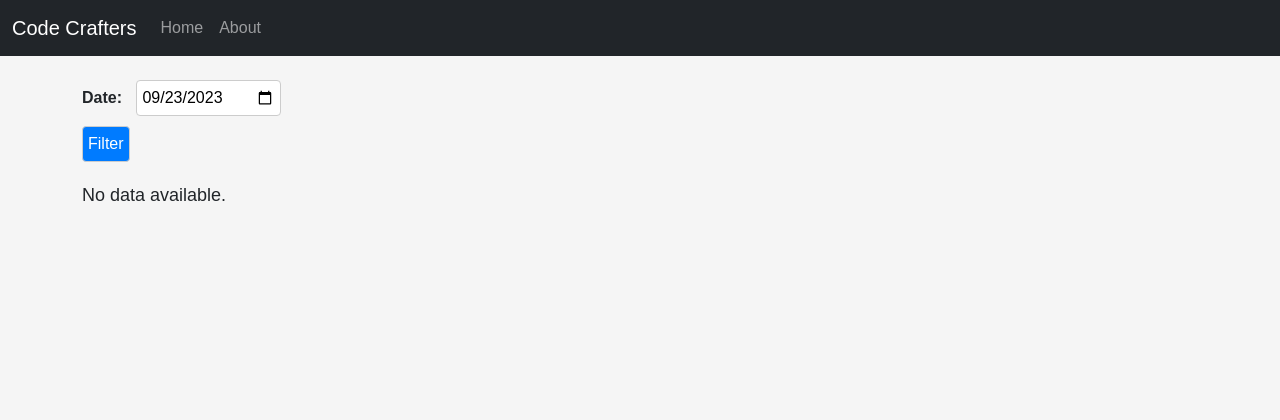
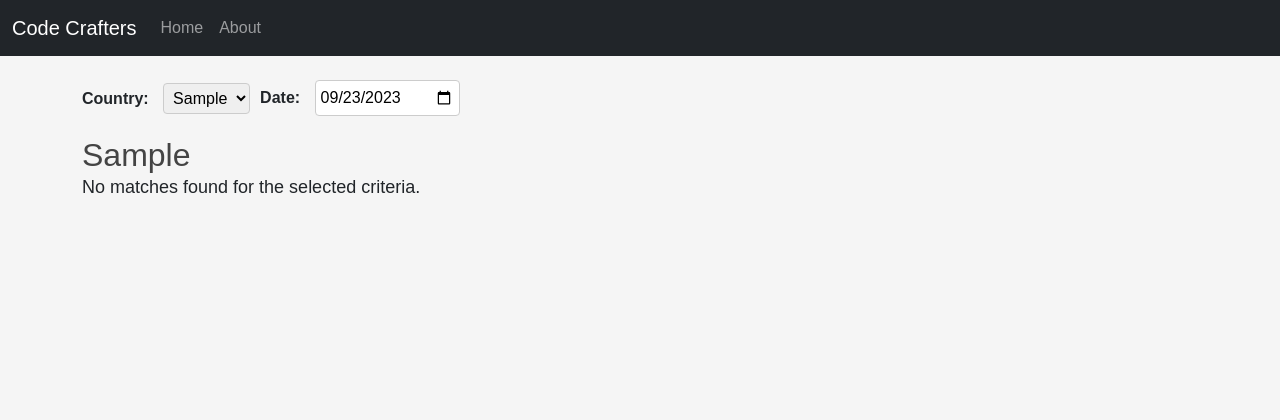
Before and after one commit to ntungufhadzeni/thuso-project, a Django app: page / in a window 1280 px wide. Shown: the top 420 px of the page. Run offline with Django 4.2, Linux system fonts and the light colour scheme; tables that the repository leaves empty hold one stand-in row (values such as "Sample post"); parts of the project's set-up code (start-up, migrations or seed data) failed here and were passed over; some libraries are stand-ins or nearby versions.

Commit message:
add ajax for filter

```diff
--- a/bets/urls.py
+++ b/bets/urls.py
@@ -2,5 +2,6 @@ from django.urls import path
 from . import views
 
 urlpatterns = [
-    path('', views.match_list, name='football_betting'),
+    path('', views.index, name='home'),
+    path('matches/', views.match_list, name='matches'),
 ]
--- a/bets/views.py
+++ b/bets/views.py
@@ -1,59 +1,55 @@
 import datetime
 from collections import defaultdict
+from django.http import HttpResponse
 from django.shortcuts import render
+from django.template.loader import render_to_string
+
 from .models import Match
 
 
+def index(request):
+    if request.method == "GET":
+        date = datetime.datetime.now().date()
+        unique_countries = Match.objects.order_by('country').values_list('country', flat=True).distinct()
+        context = {
+            'unique_countries': unique_countries,
+            'date': date
+        }
+        return render(request, 'bets/home.html', context)
+
+
 def match_list(request):
-    date = datetime.datetime.now().date()
-    unique_countries = Match.objects.filter(start_date__date=date)\
-        .order_by('country').values_list('country', flat=True).distinct()
+    if request.method == 'GET':
+        selected_country = request.GET.get('country')
+        picked_date = request.GET.get('date')
+        date = datetime.datetime.strptime(picked_date, '%Y-%m-%d').date()
+        result_list = []
 
-    filtered_matches = []
-    selected_country = []
-    result_list = []
-
-    if request.method == 'POST':
-        selected_country = request.POST.get('selected_country')
-        picked_date = request.POST.get('selected_date')
-        date = datetime.datetime.strptime(picked_date, '%Y-%m-%d').date()
-        unique_countries = Match.objects.filter(start_date__date=date) \
-            .order_by('country').values_list('country', flat=True).distinct()
-        if selected_country:
-            filtered_matches = Match.objects.filter(start_date__date=date, country=selected_country)
-            if not filtered_matches and unique_countries:
-                selected_country = unique_countries[0]  # Default selection
-                filtered_matches = Match.objects.filter(start_date__date=date, country=selected_country)
-        elif unique_countries:
-            selected_country = unique_countries[0]  # Default selection
-            filtered_matches = Match.objects.filter(start_date__date=date, country=selected_country)
-    elif unique_countries:
-        selected_country = unique_countries[0]  # Default selection
         filtered_matches = Match.objects.filter(start_date__date=date, country=selected_country)
 
-    if filtered_matches:
-        # Create a defaultdict to store matches by league
-        matches_by_league = defaultdict(list)
+        if filtered_matches:
+            # Create a defaultdict to store matches by league
+            matches_by_league = defaultdict(list)
 
-        # Group matches by the 'league' field
-        for match in filtered_matches:
-            matches_by_league[match.competition].append({
-                'home_team': match.home_team,
-                'away_team': match.away_team,
-                'start_date': match.start_date,
-                'prediction': match.prediction,
-                'result': match.result,
-                'status': match.status,
-            })
+            # Group matches by the 'league' field
+            for match in filtered_matches:
+                matches_by_league[match.competition].append({
+                    'home_team': match.home_team,
+                    'away_team': match.away_team,
+                    'start_date': match.start_date,
+                    'prediction': match.prediction,
+                    'result': match.result,
+                    'status': match.status,
+                })
 
-        # Convert the defaultdict to a list of dictionaries
-        result_list = [{'competition': league, 'matches': matches} for league, matches in matches_by_league.items()]
+            # Convert the defaultdict to a list of dictionaries
+            result_list = [{'competition': league, 'matches': matches} for league, matches in matches_by_league.items()]
 
-    context = {
-        'unique_countries': unique_countries,
-        'selected_country': selected_country,
-        'result_list': result_list,
-        'date': date
-    }
+        context = {
+            'result_list': result_list,
+            'selected_country': selected_country,
+        }
+        html_response = render_to_string('bets/matches.html', context)
 
-    return render(request, 'bets/home.html', context)
+        # Return the HTML content as a string in the JsonResponse
+        return HttpResponse(html_response)
--- a/templates/base.html
+++ b/templates/base.html
@@ -35,8 +35,10 @@
 		Copyright &copy; 2023 &mdash; Code Crafters
     </div>
     </footer>
+    </wrapper>
     <script type='text/javascript' src='//pl20671190.highcpmrevenuegate.com/77/41/88/7741881d9e5ae1f45ad9227d0de7d6c8.js'></script>
+    <script src="https://ajax.googleapis.com/ajax/libs/jquery/1.7.1/jquery.min.js" type="text/javascript"></script>
     <script src="https://cdn.jsdelivr.net/npm/bootstrap@5.3.0-alpha1/dist/js/bootstrap.bundle.min.js" integrity="sha384-w76AqPfDkMBDXo30jS1Sgez6pr3x5MlQ1ZAGC+nuZB+EYdgRZgiwxhTBTkF7CXvN" crossorigin="anonymous"></script>
-    </wrapper>
+    {% block custom_js %}{% endblock %}
   </body>
 </html>
--- a/templates/bets/home.html
+++ b/templates/bets/home.html
@@ -1,7 +1,7 @@
 {% extends 'base.html' %}
 {% block title %} Football Betting {% endblock %}
 {% block content %}
-<form method="post">
+<form>
     {% csrf_token %}
     <div style="display: flex; align-items: center;">
         {% if unique_countries %}
@@ -21,37 +21,36 @@
             <input type="date" id="datepicker" name="selected_date" value="{{ date|date:'Y-m-d' }}" required>
         </div>
     </div>
-     <div class="filter">
-         <button type="submit">Filter</button>
-     </div>
 </form>
-{% if unique_countries %}
-    <h2>{{ selected_country }}</h2>
-    {% if result_list %}
-        {% for item in result_list %}
-            <h3>{{ item.competition }}</h3>
-            <div class="match-cards">
-            {% for match in item.matches %}
-                <div class="match-card">
-                    <div class="match-info">
-                        <p class="team">{{ match.home_team }} vs {{ match.away_team }}</p>
-                        <p class="time">{{ match.start_date|date:"F d, Y H:i" }}</p>
-                        <p class="prediction">Tip: {{ match.prediction }}</p>
-                        <p class="status"
-                            style="color: {% if match.status == 'won' %}green{% elif match.status == 'lost' %}red{% endif %};">
-                            {{ match.status.title }}
-                        </p>
-                        <p class="result">{{ match.result }}</p>
-                    </div>
-                </div>
-            {% endfor %}
-            </div>
-        {% endfor %}
-    {% else %}
-        <p class="no-matches">No matches found for the selected criteria.</p>
-    {% endif %}
-{% else %}
-    <p class="no-data">No data available.</p>
-{% endif %}
+<div id="matches"></div>
+{% endblock %}
+{% block custom_js %}
+<script>
+$(document).ready(function () {
+    // Initial load
+    loadData();
 
+    // Function to load data based on selected country and date
+    function loadData() {
+        const country = $('#country_select').val();
+        const date = $('#datepicker').val();
+
+        $.ajax({
+            url: "{% url 'matches' %}",
+            method: "GET",
+            data: {
+                country: country,
+                csrfmiddlewaretoken: '{{ csrf_token }}',
+                date: date
+            },
+            success: function (data) {
+                $("#matches").html(data);
+            }
+        });
+    }
+
+    // Event handlers for input changes
+    $('#country_select, #datepicker').on('input', loadData);
+});
+</script>
 {% endblock %}
--- /dev/null
+++ b/templates/bets/matches.html
@@ -0,0 +1,26 @@
+<h2>{{ selected_country }}</h2>
+{% if result_list %}
+    {% for item in result_list %}
+        <h3>{{ item.competition }}</h3>
+        <div class="match-cards">
+            {% for match in item.matches %}
+                <div class="match-card">
+                    <div class="match-info">
+                        <p class="team">{{ match.home_team }} vs {{ match.away_team }}</p>
+                        <p class="time">{{ match.start_date|date:"F d, Y H:i" }}</p>
+                        <p class="prediction">Tip: {{ match.prediction }}</p>
+                        <p class="status"
+                            style="color: {% if match.status == 'won' %}green{% elif match.status == 'lost' %}red{% endif %};">
+                            {{ match.status.title }}
+                        </p>
+                        <p class="result">{{ match.result }}</p>
+                    </div>
+                </div>
+            {% endfor %}
+        </div>
+    {% endfor %}
+{% else %}
+    <div>
+        <p class="no-matches">No matches found for the selected criteria.</p>
+    </div>
+{% endif %}
--- a/templates/navbar.html
+++ b/templates/navbar.html
@@ -1,13 +1,13 @@
 <nav class="navbar navbar-expand-lg navbar-dark bg-dark">
   <div class="container-fluid">
-    <a class="navbar-brand" href="{% url 'football_betting' %}">Code Crafters</a>
+    <a class="navbar-brand" href="{% url 'home' %}">Code Crafters</a>
     <button class="navbar-toggler" type="button" data-bs-toggle="collapse" data-bs-target="#navbarSupportedContent" aria-controls="navbarSupportedContent" aria-expanded="false" aria-label="Toggle navigation">
       <span class="navbar-toggler-icon"></span>
     </button>
     <div class="collapse navbar-collapse" id="navbarSupportedContent">
       <ul class="navbar-nav me-auto mb-2 mb-lg-0">
           <li class="nav-item">
-            <a class="nav-link" href="{% url 'football_betting' %}">Home</a>
+            <a class="nav-link" href="{% url 'home' %}">Home</a>
         </li>
         <li class="nav-item">
           <a class="nav-link" href="#">About</a>
```
